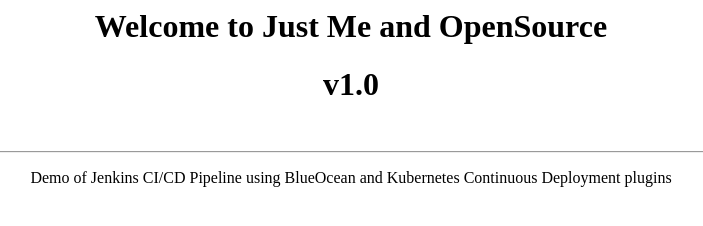
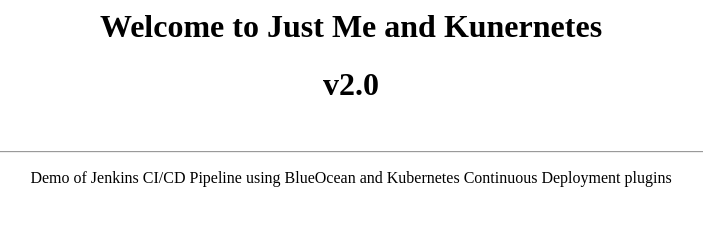
Before and after one commit to pratapbreddy2011/jenkins, a plain HTML site: page index.html in a window 1280 px wide. Shown: the whole page, without its empty margins (289-992 px from the left). Drawn offline with Linux system fonts and the light colour scheme.

Commit message:
Update index.html

```diff
--- a/index.html
+++ b/index.html
@@ -1,6 +1,6 @@
 <center>
-	<h1>Welcome to Just Me and OpenSource</h1>
-	<h1>v1.0</h1>
+	<h1>Welcome to Just Me and Kunernetes</h1>
+	<h1>v2.0</h1>
 	<br><hr>
 	<p>Demo of Jenkins CI/CD Pipeline using BlueOcean and Kubernetes Continuous Deployment plugins</p>
 
```
